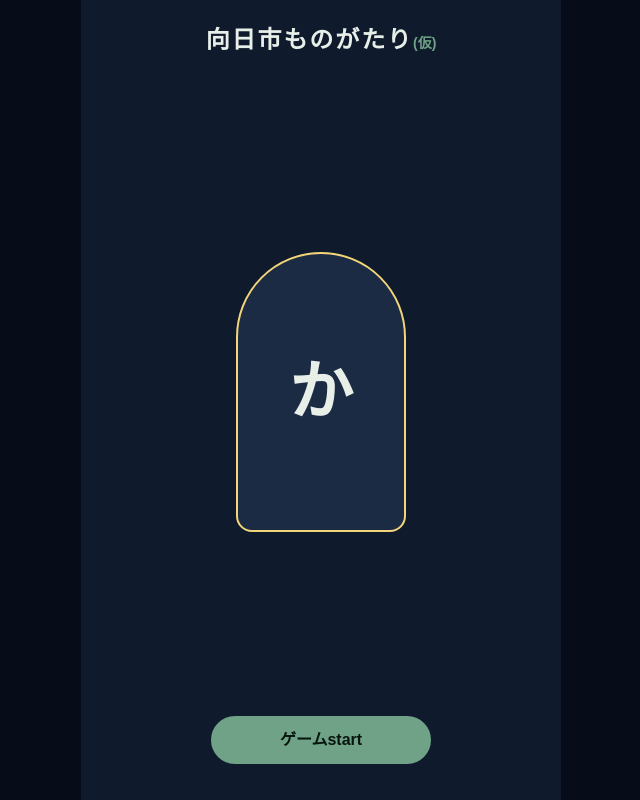
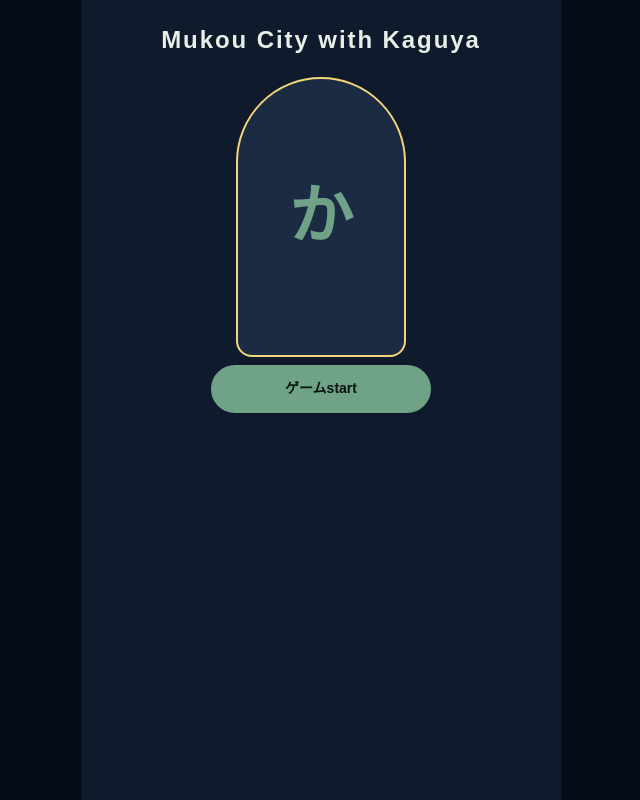
Before and after one commit to hinana0611/mukousity, a plain HTML site: page mukou-app/index.html in a window 1280 px wide. Shown: the whole page, without its empty margins (319-959 px from the left). Drawn offline with nearby package versions, Linux system fonts and the light colour scheme; a web font is replaced by a local one.

Commit message:
Update index.html

```diff
--- a/mukou-app/index.html
+++ b/mukou-app/index.html
@@ -14,7 +14,7 @@
 
   <!-- タイトル -->
   <section class="screen" id="title">
-    <h1>向日市ものがたり<small>(仮)</small></h1>
+    <h1>Mukou City with Kaguya<small>
     <div class="stage solo"><div class="chara big" id="titleChara"></div></div>
     <div class="actions">
       <button class="btn main" id="start">ゲームstart</button>
```
